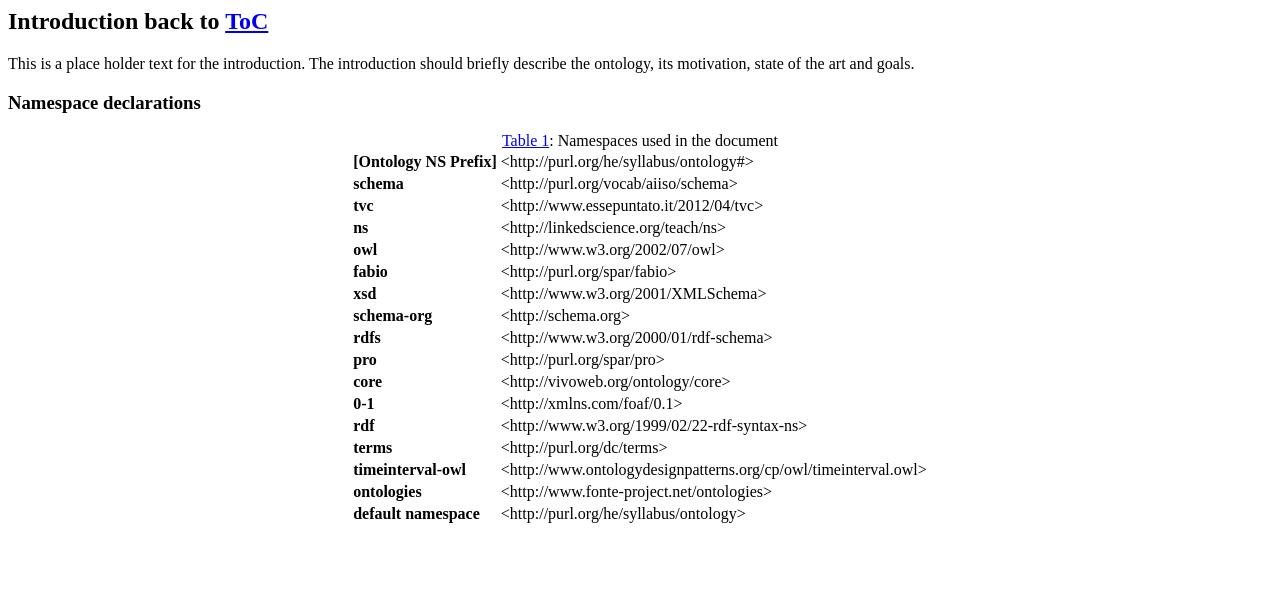
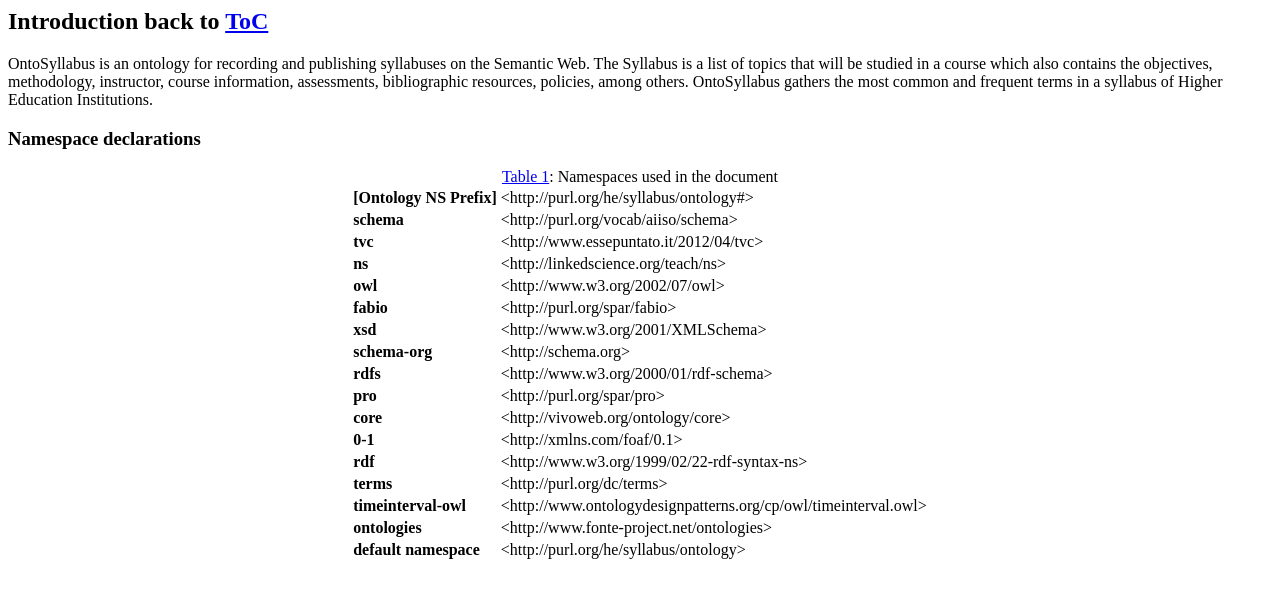
Before and after one commit to jachicaiza/ontologyDoc, a plain HTML site: page sections/introduction-en.html in a window 1280 px wide. Drawn offline with Linux system fonts and the light colour scheme.

Commit message:
Update introduction-en.html

```diff
--- a/sections/introduction-en.html
+++ b/sections/introduction-en.html
@@ -1,6 +1,7 @@
 <html><h2 id="intro" class="list">Introduction <span class="backlink"> back to <a href="#toc">ToC</a></span></h2>
 <span class="markdown">
-This is a place holder text for the introduction. The introduction should briefly describe the ontology, its motivation, state of the art and goals.</span>
+OntoSyllabus is an ontology for recording and publishing syllabuses on the Semantic Web. The Syllabus is a list of topics that will be studied in a course which also contains the objectives, methodology, instructor, course information, assessments, bibliographic resources, policies, among others.
+OntoSyllabus gathers the most common and frequent terms in a syllabus of Higher Education Institutions.</span>
 <div id="namespacedeclarations">
 <h3 id="ns" class="list">Namespace declarations</h3>
 <div id="ns" align="center">
```
